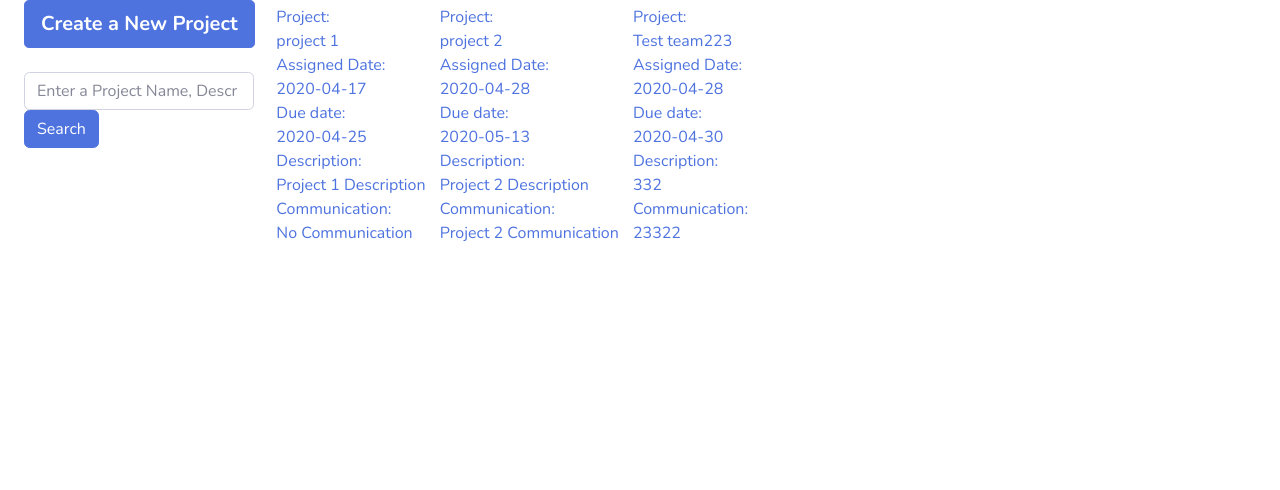
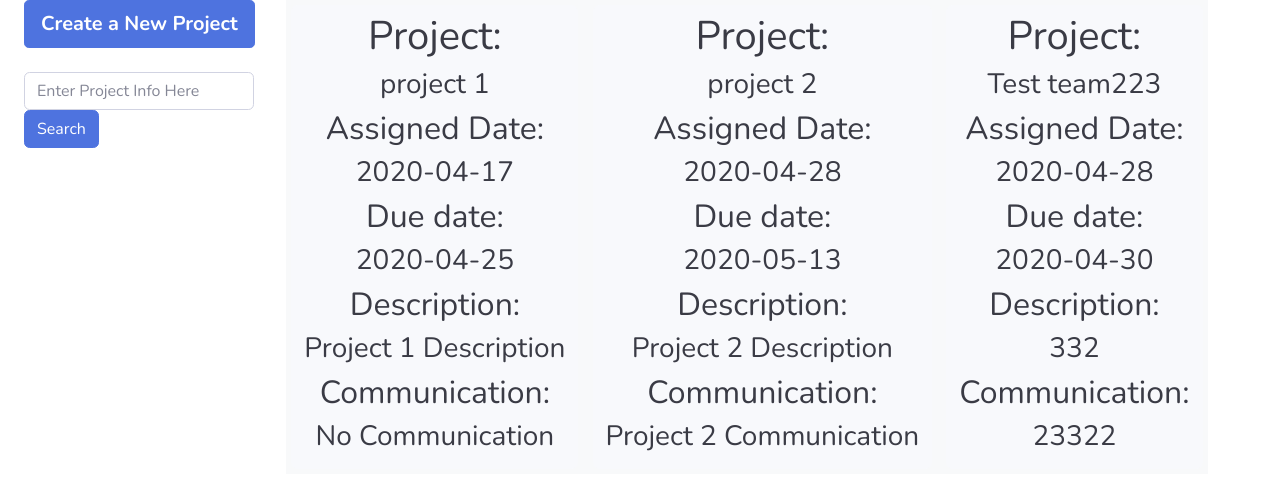
Before and after one commit to carlchengyt/Group6_WebApp, a Flask app: template app/templates/project_search.html in a window 1280 px wide. Shown: the part 86-576 px from the top of the page. Run offline with Flask 2, Linux system fonts and the light colour scheme; the template is opened without the code that fills it: values that come from a table or form of the project are taken from there, others are empty; data comes from the database, SQL or seed files in the repository; parts of the project's set-up code (start-up, migrations or seed data) failed here and were passed over; some libraries are stand-ins or nearby versions.

Commit message:
commit webapp

```diff
--- a/app/templates/project_search.html
+++ b/app/templates/project_search.html
@@ -6,19 +6,9 @@
     .dropdown{
         position:relative;
         display:inline-block;
-        margin-left: 50px;
-    }
-    .dropdown-content{
-        display:none;
-        position:absolute;
-        min-width:160px;
-        background-color:#f9f9f9;
-        box-shadow:0 8px 16px 0 rgba(0,0,0,0.2);
-        padding:12px 16px;
-        z-index:1;
-    }
-    .dropdown:hover.dropdown-content{
-        display:block;
+        margin-left: 65px;
+        color: #212529;
+        background-color: #f8f9fa;
     }
     .box{
         margin:5px;
@@ -36,7 +26,7 @@
                     <li>
                         <form class="form-inline ml-auto" method="post" action ="{{ url_for('project.project_search') }}">
                                 <input class="form-control" type="search"
-                                       placeholder="Enter a Project Name, Description or Communication"
+                                       placeholder="Enter Project Info Here"
                                        aria-label="Search" name="search_term">
                                 <button class="btn btn-primary" type="submit">Search</button>
                         </form>
@@ -46,17 +36,17 @@
             <div scope="col-8" class="dropdown">
                 {% for project in projects %}
                     <a href="{{ url_for('project.project', term=project.project_id) }}" type="button"
-                           class="box">
-                        <li>Project: </li>
-                        <li>{{ project.name }}</li>
-                        <li>Assigned Date: </li>
-                        <li>{{ project.assigned_date }}</li>
-                        <li>Due date: </li>
-                        <li>{{ project.due_date }}</li>
-                        <li>Description: </li>
-                        <li>{{ project.description }}</li>
-                        <li>Communication: </li>
-                        <li>{{ project.communication }}</li>
+                           class="box btn btn-light">
+                        <h1>Project: </h1>
+                        <h3>{{ project.name }}</h3>
+                        <h2>Assigned Date: </h2>
+                        <h3>{{ project.assigned_date }}</h3>
+                        <h2>Due date: </h2>
+                        <h3>{{ project.due_date }}</h3>
+                        <h2>Description: </h2>
+                        <h3>{{ project.description }}</h3>
+                        <h2>Communication: </h2>
+                        <h3>{{ project.communication }}</h3>
                     </a>
                 {% endfor %}
             </div>
```
Also changed, not shown: app/templates/backlog.html (+11 -21 lines), app/templates/project.html (+8 -6 lines), app/templates/project_creation.html (+9 -1 lines), app/templates/project_edition.html (+9 -17 lines).
